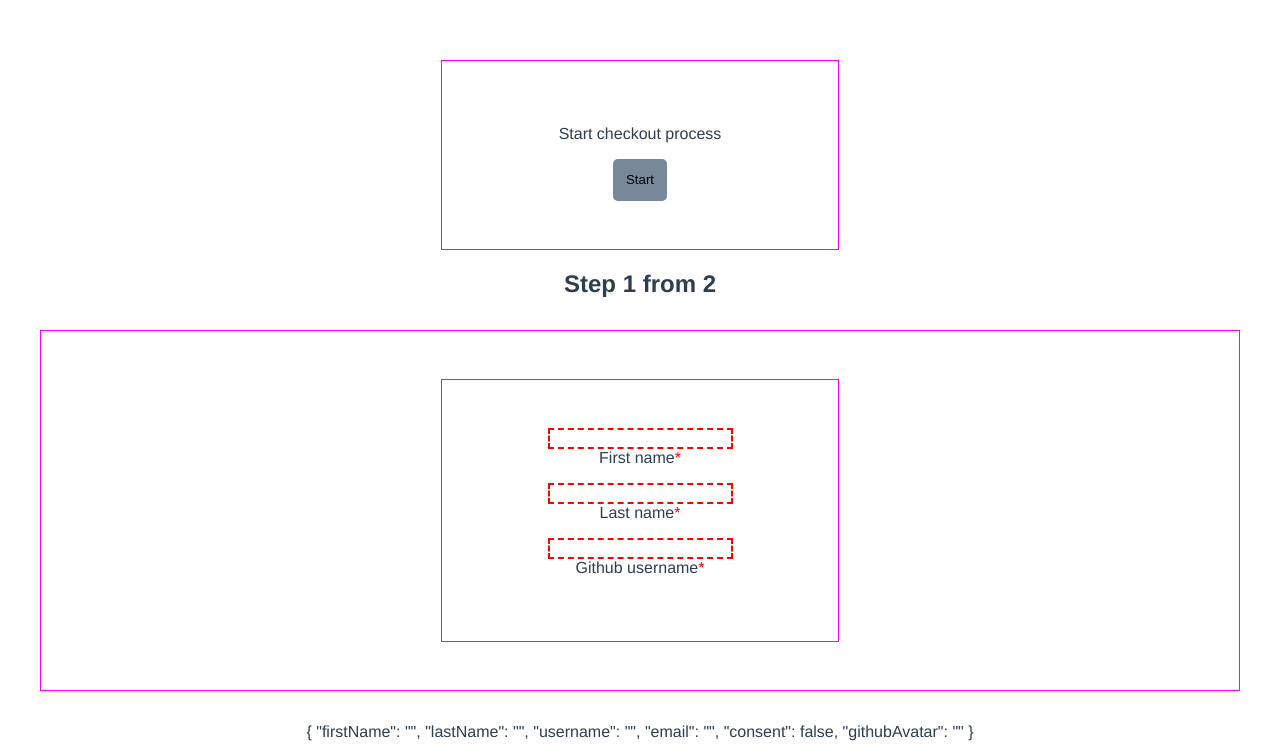
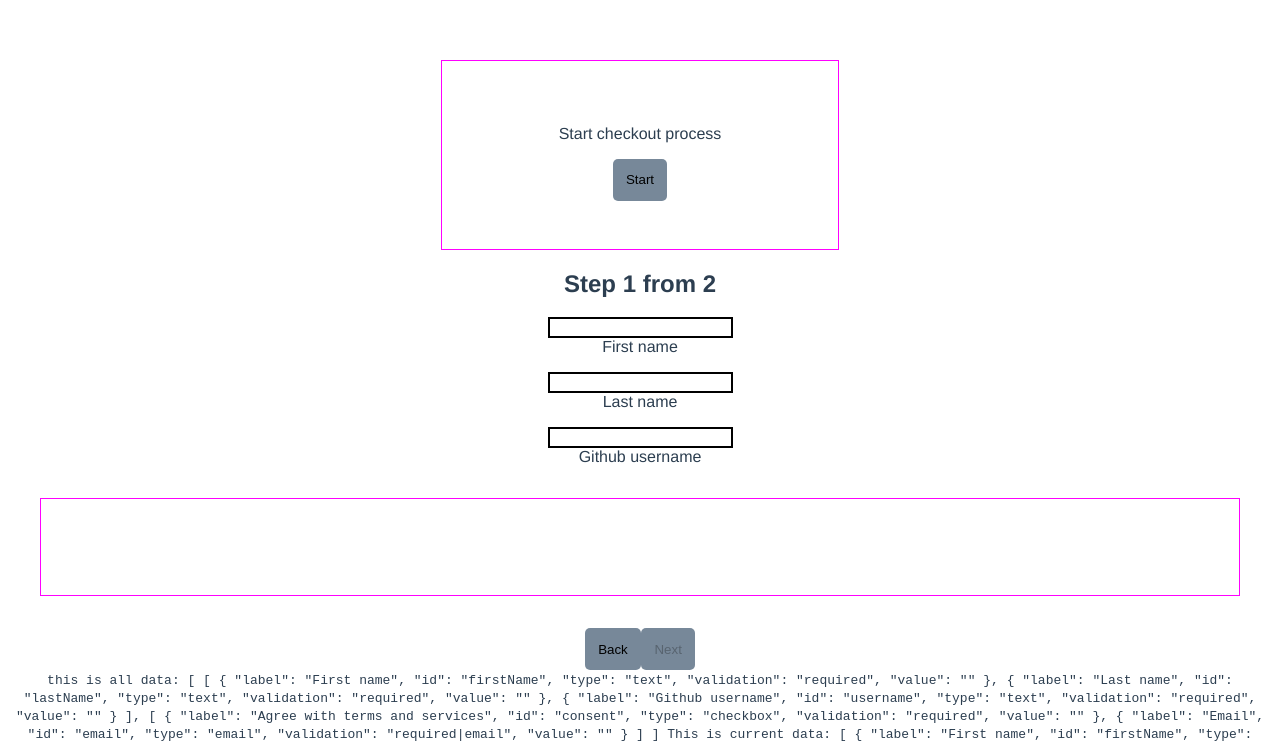
Before and after one commit to Ramonese/workflow, a Vue app: page / in a window 1280 px wide. Shown: the top 745 px of the page. Built offline with nearby package versions, Linux system fonts and the light colour scheme; the HTML template or start-up script is replaced by a standard one.

Commit message:
vee validate multistep

```diff
--- a/src/components/MultistepForm.vue
+++ b/src/components/MultistepForm.vue
@@ -1,47 +1,31 @@
 <template>
   <section>
+    <ValidationObserver v-slot="{ invalid, passes }" slim>
       <h1>Step {{ currentStep }} from {{ allSteps }}</h1>
-    <form @submit.prevent="onSubmit">
+      <form @submit.prevent="passes(nextStep)">
+        <ValidationProvider
+          v-for="field in activeStep"
+          :key="field.label"
+          :name="field.id"
+          :rules="field.validation"
+          v-slot="{ errors }"
+          persist
+          slim
+        >
+          <div class="form-field">
+            <input v-model="field.value" :type="field.type" :id="field.id" />
+            <label :for="field.id">{{ field.label }}</label>
+            <ul>
+              <li v-for="error in errors" :key="error">
+                <span class="form-field__error">{{ error }}</span>
+              </li>
+            </ul>
+          </div>
+        </ValidationProvider>
+
         <section class="form__content" :id="currentStep">
-        <transition name="slide">
-          <fieldset class="form__step" v-if="currentStep == 1">
-            <div class="form-field">
-              <ValidationProvider rules="required" v-slot="{ errors }">
-                <input
-                  type="text"
-                  id="firstName"
-                  required
-                  v-model="formData.firstName"
-                />
-                <label for="firstName">First name</label>
-                <span>{{ errors[0] }}</span>
-              </ValidationProvider>
-            </div>
-            <div class="form-field">
-              <ValidationProvider rules="required" v-slot="{ errors }">
-                <input
-                  type="text"
-                  id="lastName"
-                  required
-                  v-model="formData.lastName"
-                />
-                <label for="lastName">Last name</label>
-                <span class="form-field__error">{{ errors[0] }}</span>
-              </ValidationProvider>
-            </div>
-            <div class="form-field">
-              <ValidationProvider rules="required" v-slot="{ errors }">
-                <input
-                  type="text"
-                  id="username"
-                  required
-                  v-model="formData.username"
-                />
-                <label for="username">Github username</label>
-                <span class="form-field__error">{{ errors[0] }}</span>
-              </ValidationProvider>
-            </div>
-          </fieldset>
+          <!-- <transition name="slide">
+
         </transition>
         <fieldset class="form__step" v-if="currentStep == 2">
           <div class="form-field">
@@ -72,40 +56,49 @@
               <span class="form-field__error">{{ errors[0] }}</span>
             </ValidationProvider>
           </div>
-        </fieldset>
+          </fieldset>-->
         </section>
-      <p>{{ formData }}</p>
+
         <div class="form__action">
-        <button class="btn" data-cy="btn-back" @click="previousStep">
-          Back
-        </button>
+          <button class="btn" data-cy="btn-back" @click.prevent="previousStep">Back</button>
           <button
             class="btn"
             @click="nextStep"
-          :disabled="isDisabled"
+            :disabled="invalid"
             data-cy="btn-next"
-        >
-          Next
-        </button>
+          >{{ isLastStep ? "Submit" : "Next" }}</button>
         </div>
       </form>
-    <button @click="getUserGithub">get github</button>
+    </ValidationObserver>
+    <!-- <button @click="getUserGithub">get github</button> -->
+    <code>this is all data: {{ formSteps }} This is current data: {{ activeStep }}</code>
+    <p v-for="field in formSteps" :key="field.label">
+      {{ field.label }}
+      {{ field.value }}
+    </p>
+    <p v-for="field in activeStep" :key="field.label">
+      {{ field.label }}
+      {{ field.value }}
+    </p>
   </section>
 </template>
 
 <script>
-import { ValidationProvider, extend } from "vee-validate";
-//import { extend } from "vee-validate";
-import { required } from "vee-validate/dist/rules";
+import { ValidationProvider, ValidationObserver, extend } from "vee-validate";
+import { required, email } from "vee-validate/dist/rules";
 import axios from "axios";
 const getUsersUrl = "https://api.github.com/users/";
 extend("required", {
   ...required,
   message: "This field is required"
 });
+extend("email", {
+  ...email,
+  message: "Email should be valid"
+});
 export default {
   name: "MultistepForm",
-  components: { ValidationProvider },
+  components: { ValidationProvider, ValidationObserver },
   props: {
     msg: String
   },
@@ -120,12 +113,56 @@ export default {
         githubAvatar: ""
       },
       user: "",
+      isVisible: true,
+      close: false,
       isValid: false,
       currentStep: 1,
       allSteps: 2,
       isDisabled: false,
       firstComplete: false,
-      secondComplete: false
+      secondComplete: false,
+
+      formSteps: [
+        [
+          {
+            label: "First name",
+            id: "firstName",
+            type: "text",
+            validation: "required",
+            value: ""
+          },
+          {
+            label: "Last name",
+            id: "lastName",
+            type: "text",
+            validation: "required",
+            value: ""
+          },
+          {
+            label: "Github username",
+            id: "username",
+            type: "text",
+            validation: "required",
+            value: ""
+          }
+        ],
+        [
+          {
+            label: "Agree with terms and services",
+            id: "consent",
+            type: "checkbox",
+            validation: "required",
+            value: ""
+          },
+          {
+            label: "Email",
+            id: "email",
+            type: "email",
+            validation: "required|email",
+            value: ""
+          }
+        ]
+      ]
     };
   },
   methods: {
@@ -144,23 +181,19 @@ export default {
     },
     previousStep() {
       this.currentStep = this.currentStep - 1;
+      if (this.currentStep < 1) {
+        this.close = true;
+        return;
+      }
+      console.log(this.currentStep);
     },
     nextStep() {
-      if (this.currentStep < this.allSteps) {
+      if (this.isLastStep) {
+        this.$emit("getUserData", this.formData);
+        return this.onSubmit();
+      }
+      //console.log(this.formData);
       this.currentStep = this.currentStep + 1;
-        // if (window.history.pushState) {
-        //   window.history.pushState(
-        //     "object or string",
-        //     "Page Title",
-        //     "/" + this.currentStep
-        //   );
-        // }
-      }
-      if (this.currentStep == this.allSteps) {
-        this.$emit("getUserData", this.formData);
-      }
-
-      //alert(this.currentStep);
     },
     test(input) {
       this.firstComplete = true;
@@ -168,10 +201,16 @@ export default {
     },
     onSubmit() {
       this.isValid = true;
+      this.close = true;
     }
   },
-  created() {
-    // this.getUsers();
+  computed: {
+    activeStep() {
+      return this.formSteps[this.currentStep - 1];
+    },
+    isLastStep() {
+      return this.currentStep === this.formSteps.length;
+    }
   },
   mounted() {
     console.log(document.querySelectorAll(".form__step").length);
@@ -209,7 +248,6 @@ a {
   display: inline-block;
 }
 .form-field__error {
-  display: none;
   color: red;
 }
 /*Slide down result*/
```
Also changed, not shown: src/components/FormField.vue (+32 -7 lines). Lines whose indentation alone changed are shown as unchanged.
